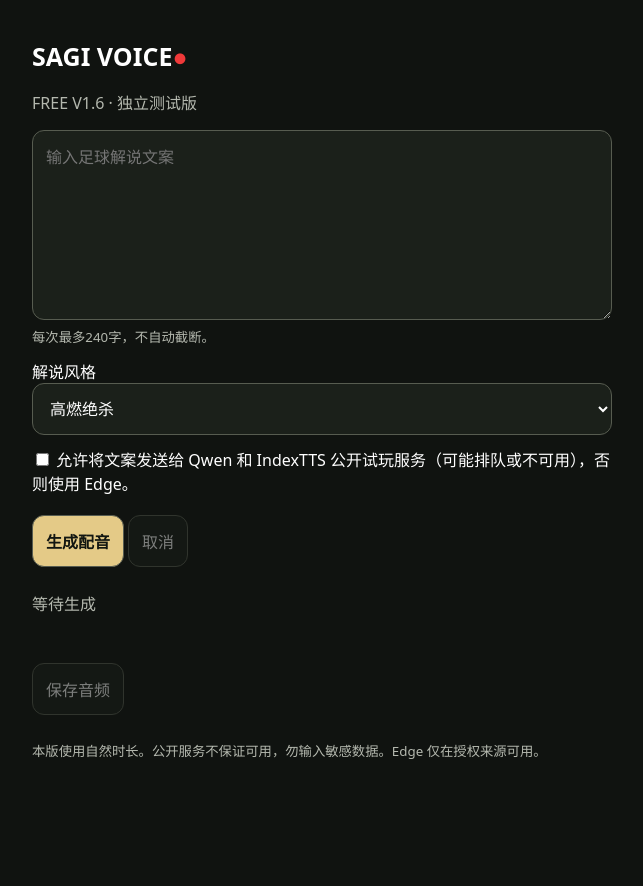
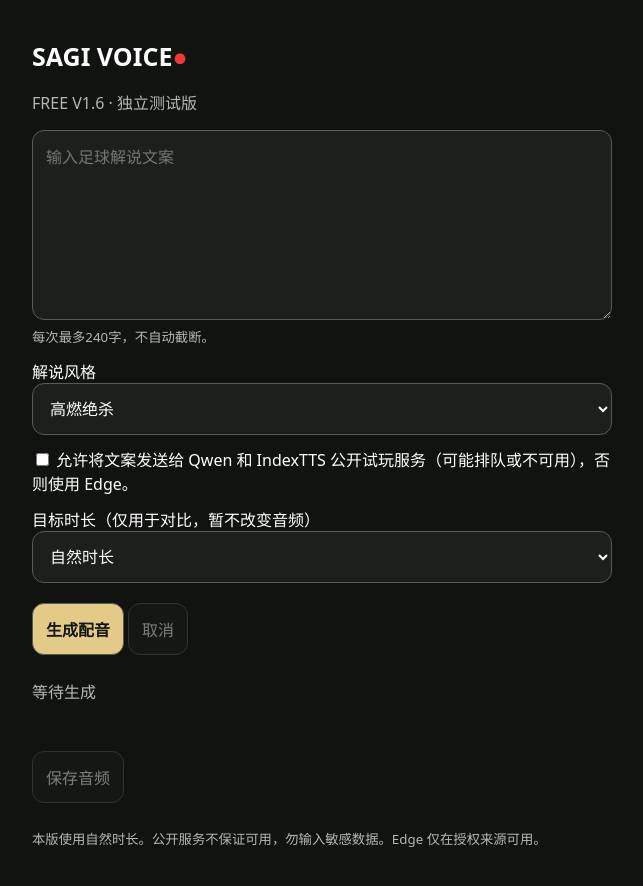
Before and after one commit to suny820916/sagi-voice-edge-relay, a website: page free-mobile/index.html in a window 1280 px wide. Shown: the whole page, without its empty margins (318-961 px from the left). Before the commit the page ends 800 px from the top, so only its background shows below. Drawn offline with Linux system fonts and the light colour scheme; files whose address does not match are found by name.

Commit message:
Display decoded duration and honest target comparison without altering speech

```diff
--- a/free-mobile/index.html
+++ b/free-mobile/index.html
@@ -1,6 +1,6 @@
 <!doctype html><html lang="zh-CN"><head><meta charset="utf-8"><meta name="viewport" content="width=device-width,initial-scale=1,viewport-fit=cover"><meta name="theme-color" content="#101310"><title>SAGI VOICE FREE V1.6</title><style>
 *{box-sizing:border-box}body{background:#101310;color:#fff;font:16px system-ui,sans-serif;margin:0;padding:calc(22px + env(safe-area-inset-top)) 18px calc(22px + env(safe-area-inset-bottom))}main{max-width:580px;margin:auto}h1{font-size:25px}i{color:#ef3939}p,small{color:#b4b8ae}textarea,select,button{font:inherit;border-radius:12px;padding:13px;border:1px solid #575c50;background:#1b201a;color:#fff}textarea,select,audio{width:100%}textarea{min-height:190px;resize:vertical}button{min-height:48px;margin:8px 4px 8px 0}button.primary{background:#e4ca87;color:#121611;font-weight:700}button:disabled{opacity:.45}label{display:block;margin:12px 0}#status{min-height:48px;overflow-wrap:anywhere}a{color:#e4ca87}audio{margin-top:12px}
-</style><link rel="manifest" href="./manifest.webmanifest"><meta name="apple-mobile-web-app-capable" content="yes"><link rel="apple-touch-icon" href="./icon.svg"></head><body><main><h1>SAGI VOICE<i>●</i></h1><p>FREE V1.6 · 独立测试版</p><textarea id="text" maxlength="240" placeholder="输入足球解说文案"></textarea><small>每次最多240字，不自动截断。</small><label>解说风格<select id="style"><option value="goal">高燃绝杀</option><option value="pro">职业解说</option><option value="warm">温情纪录片</option></select></label><label><input type="checkbox" id="consent"> 允许将文案发送给 Qwen 和 IndexTTS 公开试玩服务（可能排队或不可用），否则使用 Edge。</label><button class="primary" id="generate">生成配音</button><button id="cancel" disabled>取消</button><p id="status" role="status" aria-live="polite">等待生成</p><audio id="audio" controls playsinline hidden></audio><button id="save" disabled>保存音频</button><p><small>本版使用自然时长。公开服务不保证可用，勿输入敏感数据。Edge 仅在授权来源可用。</small></p><button id="update" hidden>更新版本</button></main><script type="module">
+</style><link rel="manifest" href="./manifest.webmanifest"><meta name="apple-mobile-web-app-capable" content="yes"><link rel="apple-touch-icon" href="./icon.svg"></head><body><main><h1>SAGI VOICE<i>●</i></h1><p>FREE V1.6 · 独立测试版</p><textarea id="text" maxlength="240" placeholder="输入足球解说文案"></textarea><small>每次最多240字，不自动截断。</small><label>解说风格<select id="style"><option value="goal">高燃绝杀</option><option value="pro">职业解说</option><option value="warm">温情纪录片</option></select></label><label><input type="checkbox" id="consent"> 允许将文案发送给 Qwen 和 IndexTTS 公开试玩服务（可能排队或不可用），否则使用 Edge。</label><label>目标时长（仅用于对比，暂不改变音频）<select id="target"><option value="0">自然时长</option><option value="10">10秒</option><option value="15">15秒</option><option value="20">20秒</option><option value="30">30秒</option><option value="45">45秒</option><option value="60">60秒</option></select></label><button class="primary" id="generate">生成配音</button><button id="cancel" disabled>取消</button><p id="status" role="status" aria-live="polite">等待生成</p><audio id="audio" controls playsinline hidden></audio><button id="save" disabled>保存音频</button><p><small>本版使用自然时长。公开服务不保证可用，勿输入敏感数据。Edge 仅在授权来源可用。</small></p><button id="update" hidden>更新版本</button></main><script type="module">
 import {generateFree} from './free-engine-router.mjs';
 import {makeProviders,validateBrowserAudio} from './free-provider-adapters.mjs';
 const $=id=>document.getElementById(id);let controller,blob,url;
@@ -11,10 +11,10 @@ $('cancel').onclick=()=>controller?.abort();
 $('generate').onclick=async()=>{
  const text=$('text').value.trim();if(!text||text.length>240){$('status').textContent='请输入1至240字';return}
  controller=new AbortController();$('generate').disabled=true;$('cancel').disabled=false;$('status').textContent='准备生成';
- const style=$('style').value;const instructions={goal:'职业足球直播解说，逐渐蓄力，进球瞬间爆发，随后自然收束。',pro:'职业足球解说，清晰自然，节奏富有变化。',warm:'温情足球纪录片，克制真诚，留有余韵。'};
+ const target=Number($('target').value);const style=$('style').value;const instructions={goal:'职业足球直播解说，逐渐蓄力，进球瞬间爆发，随后自然收束。',pro:'职业足球解说，清晰自然，节奏富有变化。',warm:'温情足球纪录片，克制真诚，留有余韵。'};
  try{
  const result=await generateFree({text,style,instruction:instructions[style]+'准确朗读，不增字漏字。'},makeProviders(),{signal:controller.signal,allowPublicDemo:$('consent').checked,validateAudio:validateBrowserAudio,onStatus:engine=>$('status').textContent='正在尝试 '+engine});
- if(url)URL.revokeObjectURL(url);blob=result.audio;url=URL.createObjectURL(blob);$('audio').src=url;$('audio').hidden=false;$('save').disabled=false;$('status').textContent=(result.fallback?'已自动切换：':'生成完成：')+result.engine+' · '+result.durationMode;$('audio').play().catch(()=>{});
+ if(url)URL.revokeObjectURL(url);blob=result.audio;url=URL.createObjectURL(blob);$('audio').src=url;$('audio').hidden=false;$('save').disabled=false;$('status').textContent=(result.fallback?'已自动切换：':'生成完成：')+result.engine+' · '+(result.durationSeconds?.toFixed(2)??'未知')+'秒'+(target&&result.durationSeconds?'（目标 '+target+'秒，偏差 '+(result.durationSeconds-target).toFixed(2)+'秒）':'');$('audio').play().catch(()=>{});
  }catch(e){$('status').textContent=e.message+'。文案仍保留。'}finally{$('generate').disabled=false;$('cancel').disabled=true;controller=null}
 };
 $('save').onclick=async()=>{if(!blob)return;const ext=blob.type.includes('mpeg')?'mp3':'wav';const file=new File([blob],'SAGI_VOICE.'+ext,{type:blob.type});if(navigator.canShare?.({files:[file]})){try{await navigator.share({files:[file]});return}catch(e){if(e.name==='AbortError')return}}const a=document.createElement('a');a.href=url;a.download=file.name;a.click()};
```
